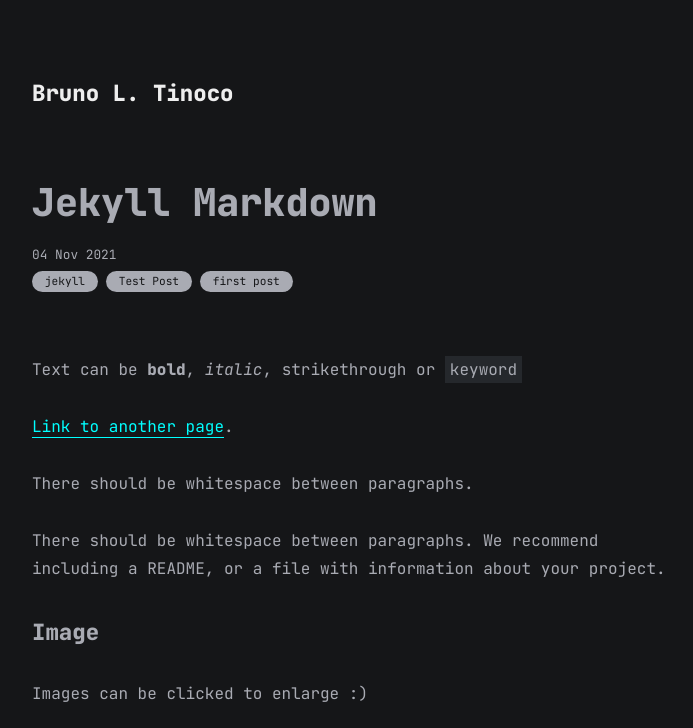
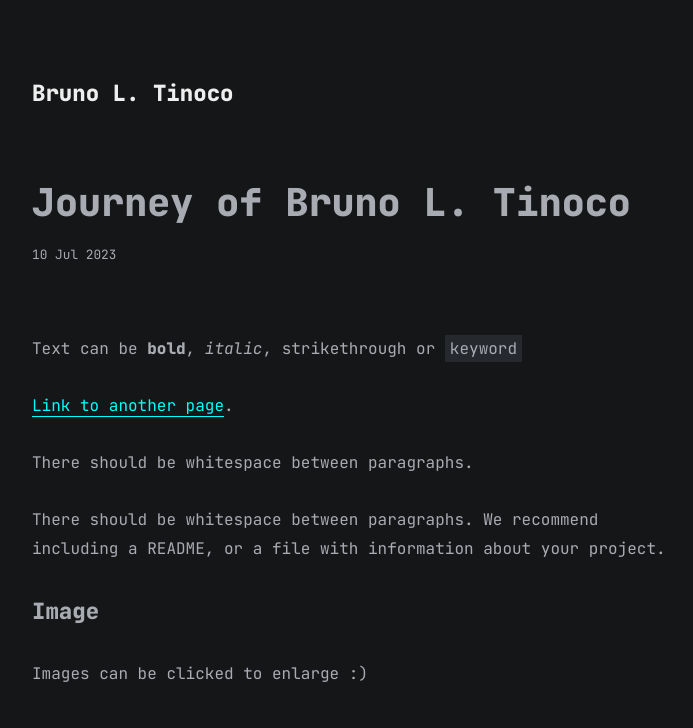
Before and after one commit to bltinoco/bltinoco.github.io, a Jekyll site: the page built from all_collections/_posts/2021-11-04-jekyll-markdown.md, in a window 1280 px wide and 900 px high, cut to the strip 0-728 px from the top of the window. Shown: the whole strip, without its empty margins (283-976 px from the left). Built offline with Jekyll 4.4.1, drawn with Linux system fonts in a browser that asks for light colours; Markdown is read by kramdown in place of the engine named in the settings.

Commit message:
Update 2021-11-04-jekyll-markdown.md

```diff
--- a/all_collections/_posts/2021-11-04-jekyll-markdown.md
+++ b/all_collections/_posts/2021-11-04-jekyll-markdown.md
@@ -1,8 +1,8 @@
 ---
 layout: post
-title: Jekyll Markdown
-date: 2021-11-04
-categories: ["jekyll", "Test Post", "first post"]
+title: Journey of Bruno L. Tinoco
+date: 2023-07-10
+categories:
 ---
 
 Text can be **bold**, _italic_, ~~strikethrough~~ or `keyword`
```
